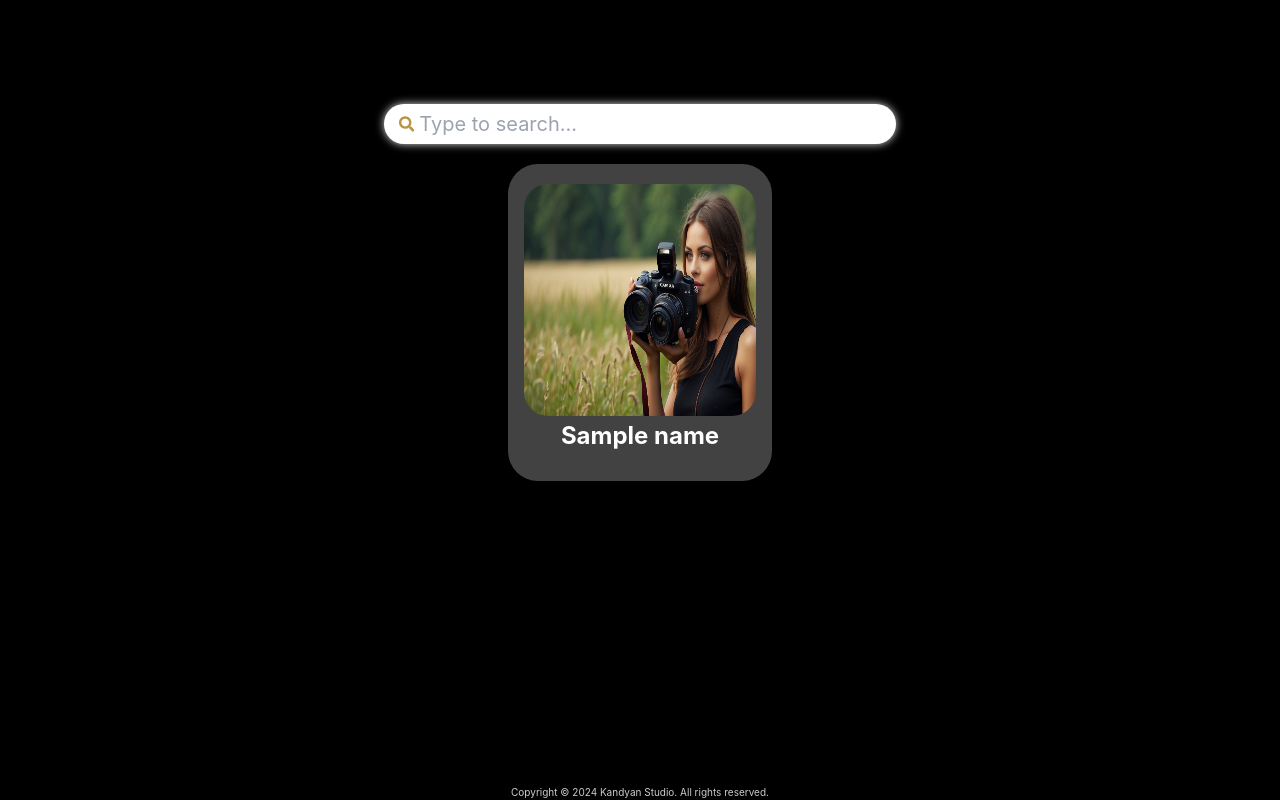
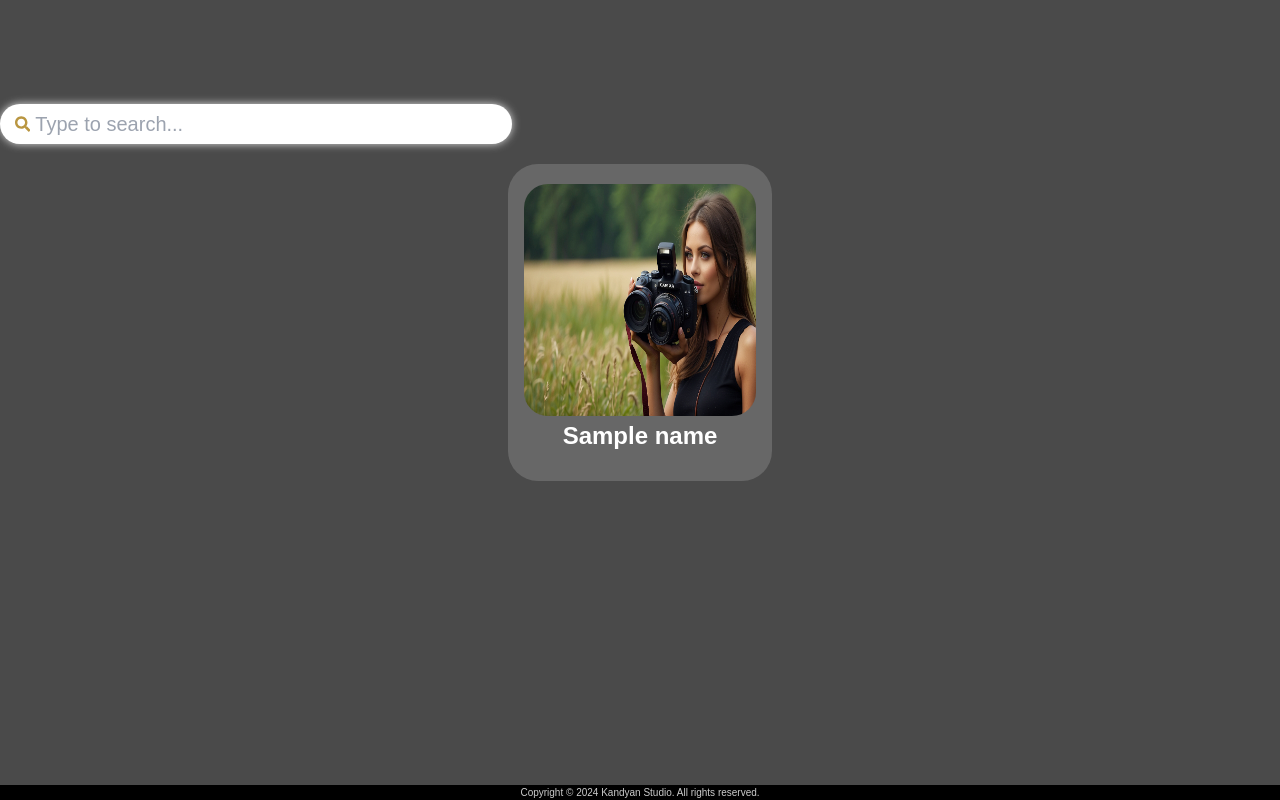
Before and after one commit to ITP-T067/T067-Kandyan-Studio, a React (Create React App) app in the folder frontend/: page /cusdashboard in a window 1280 px wide. Built offline with nearby package versions, Linux system fonts and the light colour scheme.

Commit message:
Background Error Fixed

```diff
--- a/frontend/src/Components/Layout/Layout.jsx
+++ b/frontend/src/Components/Layout/Layout.jsx
@@ -8,14 +8,12 @@ import '../../Styles/style.css'
 
 const Layout = () => {
     return (
-        <div className='body'>
             <>
             <Header />
             <Navbar />
             <Router />
             <Footer />
             </>
-        </div>
     )
 }
 
--- a/frontend/src/Styles/cus_dashboard.css
+++ b/frontend/src/Styles/cus_dashboard.css
@@ -1,5 +1,4 @@
 .Cus_dashboard {
-    display: flex;
     flex-direction: column;
     align-items: center;
     justify-content: center;
--- a/frontend/src/Styles/home.css
+++ b/frontend/src/Styles/home.css
@@ -1,10 +1,4 @@
-body {
-    background-color: black;
-    margin: 0;
-    padding: 0;
-  }
-
-  .kandianImage {
+ .kandianImage {
     display: flex;
     justify-content: center;
     margin-top: 10%;
@@ -50,10 +44,6 @@ body {
     transform: scale(1.1);
   }
 
-  .bg-kwhite {
-    background-color: #ffffff; /* Use the 'kwhite' color */
-
-  }
 
   .service_card {
     width: 95%;
@@ -86,7 +76,6 @@ body {
   }
 
   .AboutUs {
-    position: absolute;
     margin: 2%;
     right: 0;
     padding: 10px; /* Optional: Add padding for better visibility */
--- a/frontend/src/Styles/style.css
+++ b/frontend/src/Styles/style.css
@@ -2,9 +2,6 @@
 @import "tailwindcss/components";
 @import "tailwindcss/utilities";
 
-.router {
-  margin-bottom: 30px;
-}
 
 .navbar {
   display: flex;
--- a/frontend/src/index.css
+++ b/frontend/src/index.css
@@ -2,16 +2,7 @@
 @tailwind components;
 @tailwind utilities;
 
-body {
-  margin: 0;
-  font-family: -apple-system, BlinkMacSystemFont, 'Segoe UI', 'Roboto', 'Oxygen',
-    'Ubuntu', 'Cantarell', 'Fira Sans', 'Droid Sans', 'Helvetica Neue',
-    sans-serif;
-  -webkit-font-smoothing: antialiased;
-  -moz-osx-font-smoothing: grayscale;
+body{
+    font-family: 'Nunito', sans-serif;
+    background-color: #4a4a4a;
 }
-
-code {
-  font-family: source-code-pro, Menlo, Monaco, Consolas, 'Courier New',
-    monospace;
-}
--- a/frontend/src/pages/login.jsx
+++ b/frontend/src/pages/login.jsx
@@ -25,7 +25,7 @@ const passUserSession = (role,name,id) => {
 };
 
     return (
-        <div className="flex justify-center items-center h-screen">
+        <div className="flex justify-center items-center h-screen text-kwhite">
             <button name="customer"
                 className="bg-blue-500 hover:bg-blue-700 text-white font-bold py-2 px-4 rounded"
                 onClick={handleLogin('Customer','Saman','C001')}
--- a/frontend/src/pages/manager/navbar.jsx
+++ b/frontend/src/pages/manager/navbar.jsx
@@ -23,7 +23,6 @@ const ManagerNavbar = () => {
         localStorage.setItem('activeButton', index);
     };
 
-
     useEffect(() => {
         const storedActiveButton = localStorage.getItem('activeButton');
         if (storedActiveButton !== null) {
@@ -42,7 +41,7 @@ const ManagerNavbar = () => {
             >
                 <Typography
                     variant="h6"
-                    className="text-sm font-bold"
+                    className="text-xs font-bold"
                 >
                     {department.title}
                 </Typography>
--- a/frontend/tailwind.config.js
+++ b/frontend/tailwind.config.js
@@ -42,7 +42,15 @@ module.exports = {
        //dark: '#0e7490',
       },
     },
-    extend: {},
+    extend: {
+      backgroundImage: {
+        'kandyan':{
+          //light: '#67e8f9',
+          DEFAULT: '#1c3f99',
+          //dark: '#0e7490',
+        }
+      }
+    },
   },
   plugins: [
     require('tailwindcss'),
```
